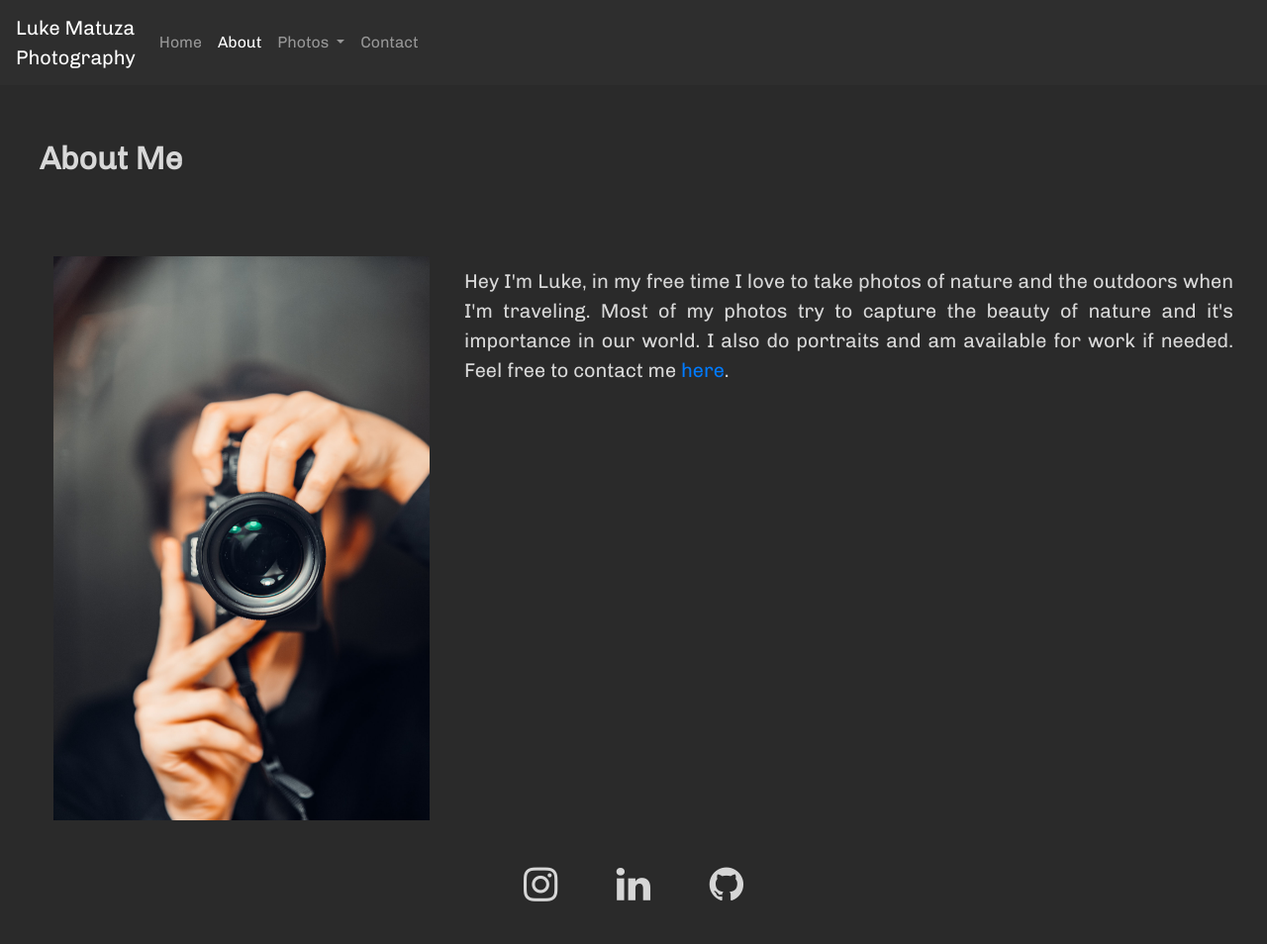
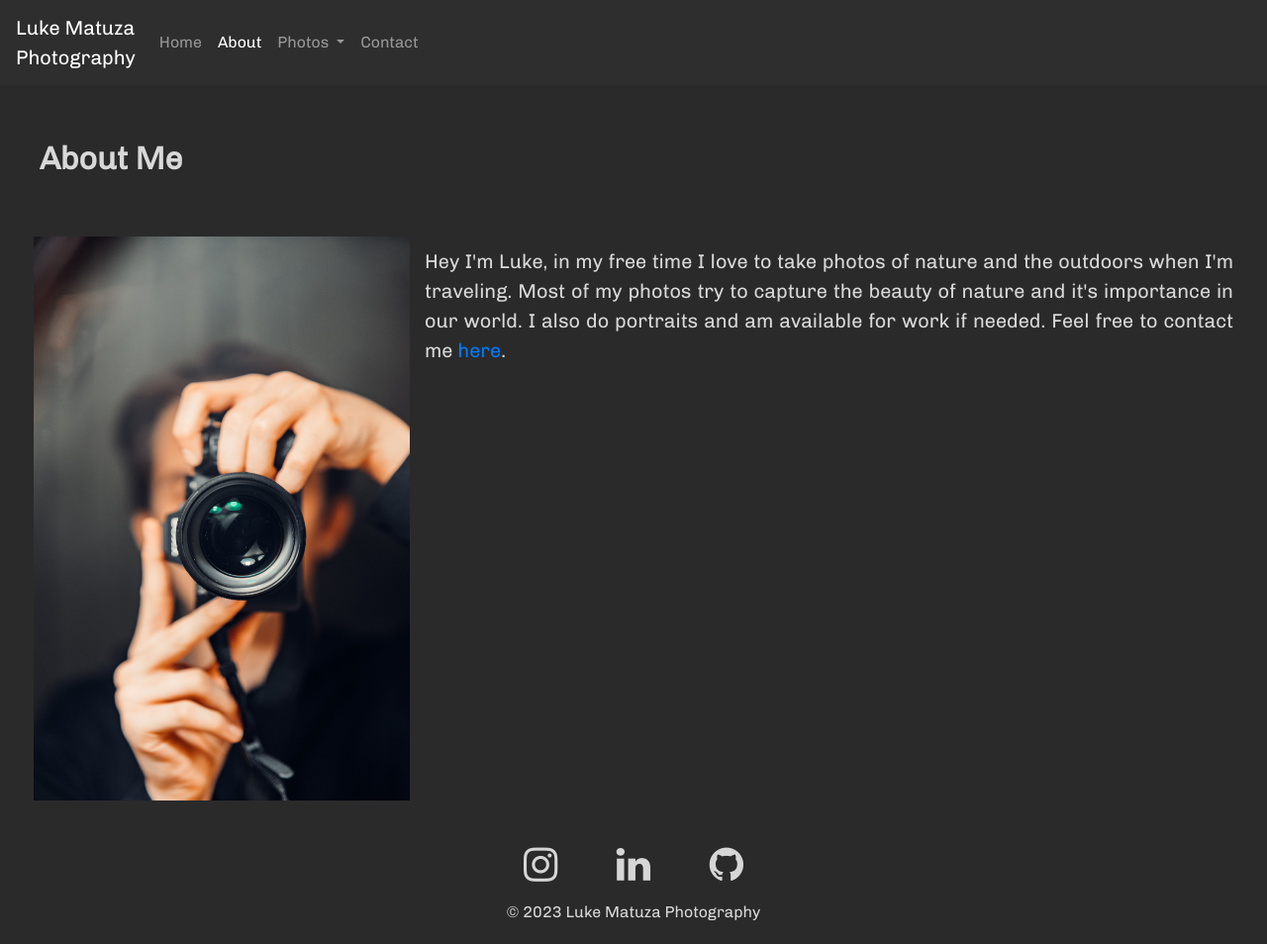
Before and after one commit to lukebluetiger/Photography-Website, a plain HTML site: page templates/about.html in a window 1280 px wide. Shown: the whole page at 99% size. Drawn offline with nearby package versions, Linux system fonts and the light colour scheme.

Commit message:
fix about issue and copyright

```diff
--- a/static/style.css
+++ b/static/style.css
@@ -60,6 +60,11 @@
   white-space: nowrap;
   background-color: hsla(0, 0%, 100%, 0);
   border: 0;
+}
+
+.dropdown-item:hover {
+  background-color: hsl(0, 0%, 39%);
+  color: #d7d7d7;
 }
 
 /* The grid: Four equal columns that floats next to each other */
@@ -145,6 +150,7 @@
     flex: 100%;
     max-width: 100%;
   }
+
 }
 
 /*Modal */
@@ -277,12 +283,13 @@
   }
 
   .portrait-image {
-    height: 59vh;
+    height: 50vh;
   }
 
   .landscape-image {
     margin-top: 50%;
   }
+
 }
 
 html {
@@ -301,7 +308,7 @@ h2 {
   padding-left: 15px;
   padding-right: 15px;
   padding-top: 35px;
-  padding-bottom: 35px;
+  padding-bottom: 15px;
   margin: 15px 25px;
 }
 
@@ -344,6 +351,14 @@ footer {
   text-decoration: none;
 }
 
+div.copyright {
+  display: block;
+  position: absolute;
+  bottom: 0;
+  right: 0;
+  width: 100%;
+}
+
 .centered {
   position: absolute;
   top: 50%;
@@ -381,9 +396,10 @@ footer {
 
 
 #photo {
-  margin: 15px 25px;
+  margin: 15px 5px;
   padding: 10px 10px;
   float: left;
+  max-width: 100%;
   width: 400px;
 }
 
--- a/templates/about.html
+++ b/templates/about.html
@@ -86,6 +86,9 @@
         <a href="https://www.linkedin.com/in/luke-matuza-b2529021b/" class="fa fa-linkedin"></a>
         <a href="https://github.com/lukebluetiger" class="fa fa-github"></a>
     </div>
+    <div class="copyright">
+        <center>&copy; 2023 Luke Matuza Photography</center>
+    </div>
 </footer>
 
 </html>
```
Also changed, not shown: templates/contact.html (+3 -0 lines), templates/index.html (+3 -0 lines), templates/landscapes.html (+3 -0 lines), templates/portraits.html (+3 -0 lines), static/Raleway-Thin.ttf (added).
